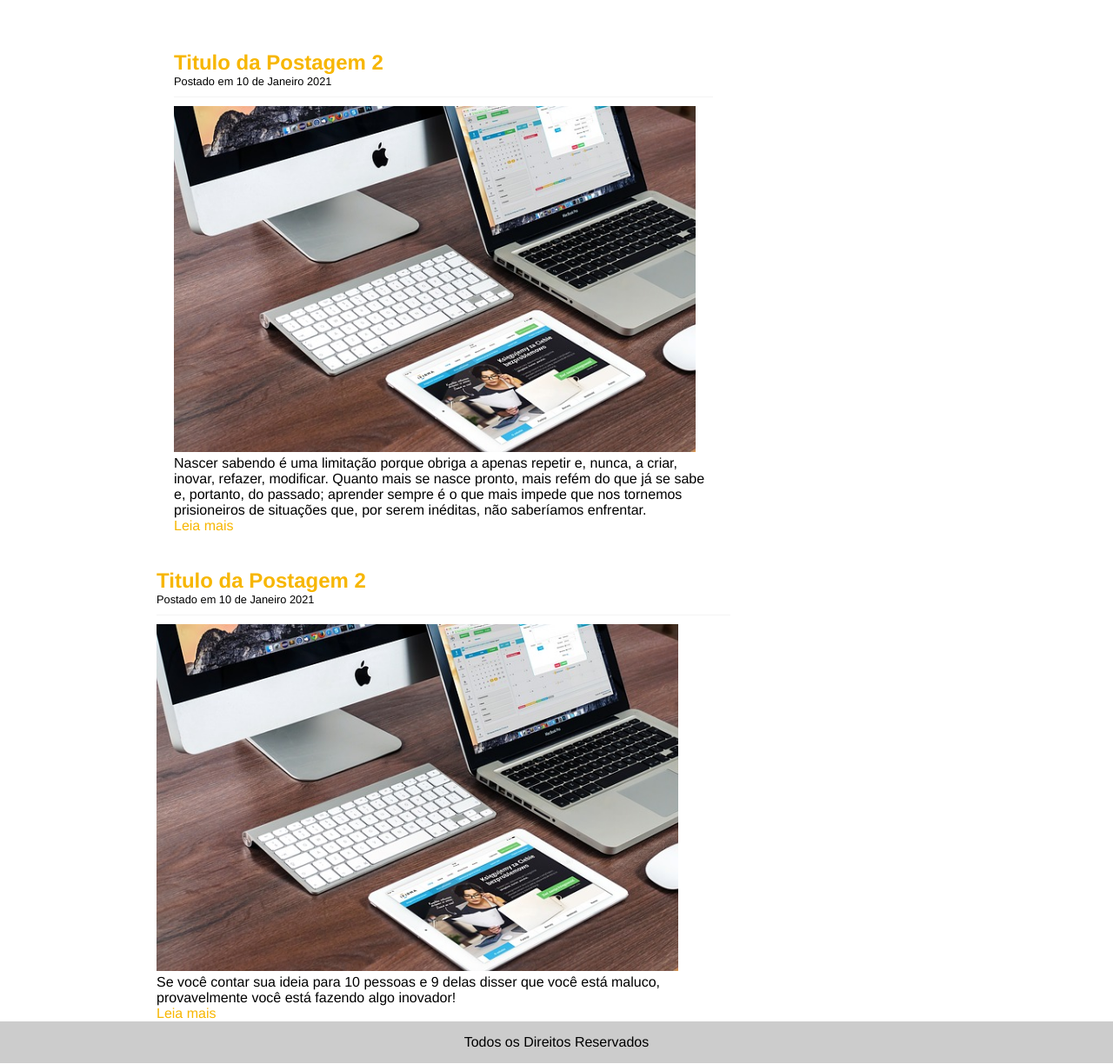
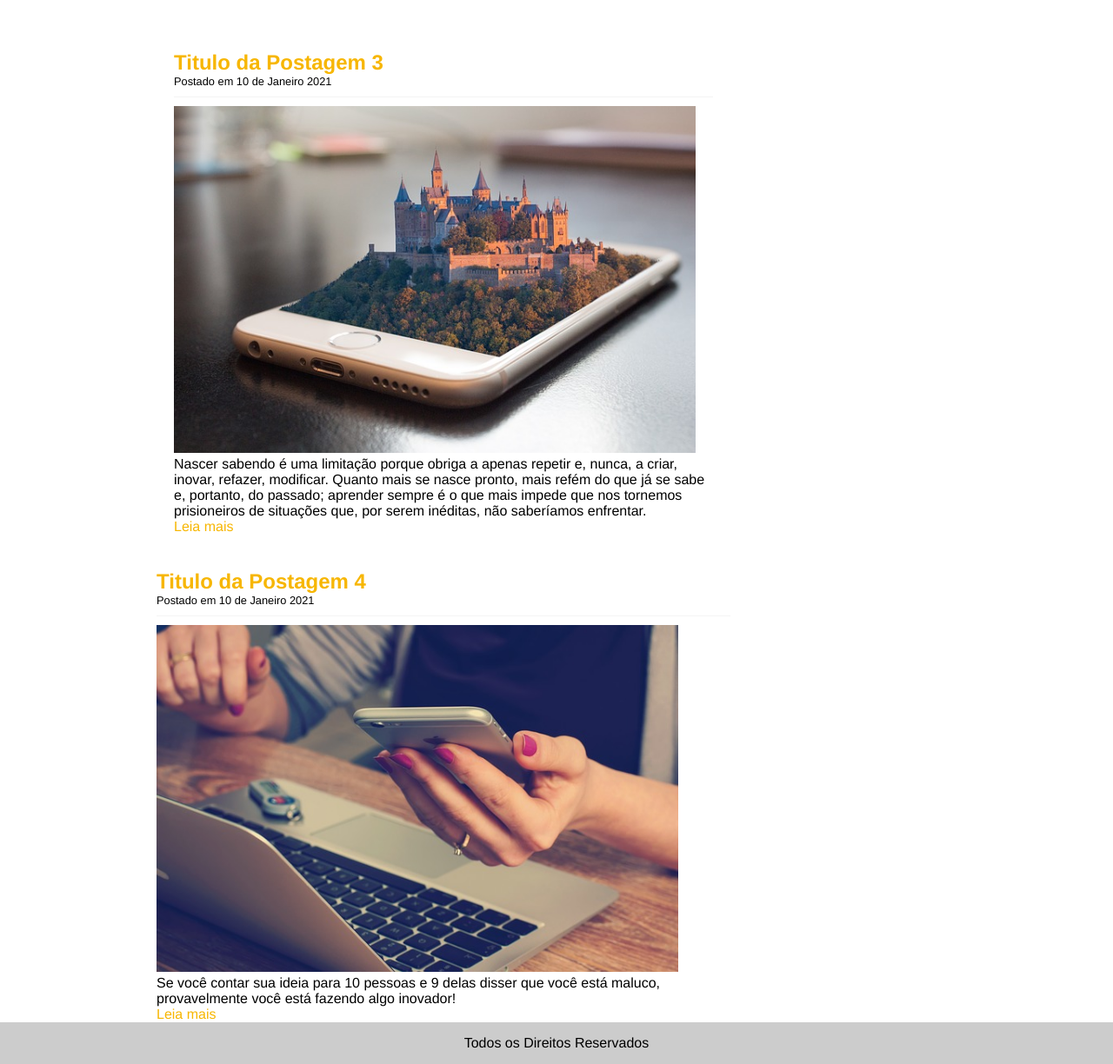
Before and after one commit to Rodrigoantunes20/tutzblog, a plain HTML site: page index.html in a window 1280 px wide. Shown: the part 1307-2531 px from the top of the page at 87% size. Drawn offline with Linux system fonts and the light colour scheme.

Commit message:
Add files via upload

```diff
--- a/index.html
+++ b/index.html
@@ -53,9 +53,9 @@
 
 				<!-- Abertura da Postagem-->
 				<div class="postagem">
-					<h2>Titulo da Postagem 2</h2>
+					<h2>Titulo da Postagem 3</h2>
 					<span class="data-postagem">Postado em 10 de Janeiro 2021</span>
-					<img width="600px" src="imagens/imagem2.jpg">
+					<img width="600px" src="imagens/imagem3.jpg">
 					<p>
 						Nascer sabendo é uma limitação porque obriga a apenas repetir e, nunca, a criar, inovar, refazer, modificar. Quanto mais se nasce pronto, mais refém do que já se sabe e, portanto, do passado; aprender sempre é o que mais impede que nos tornemos prisioneiros de situações que, por serem inéditas, não saberíamos enfrentar.
 					</p>
@@ -63,9 +63,9 @@
 				</div>
 				<!-- Fechamento da Postagem -->
 
-					<h2>Titulo da Postagem 2</h2>
+					<h2>Titulo da Postagem 4</h2>
 					<span class="data-postagem">Postado em 10 de Janeiro 2021</span>
-					<img width="600px" src="imagens/imagem2.jpg">
+					<img width="600px" src="imagens/imagem4.jpg">
 					<p>
 						Se você contar sua ideia para 10 pessoas e 9 delas disser que você está maluco, provavelmente você está fazendo algo inovador!
 					</p>
```
